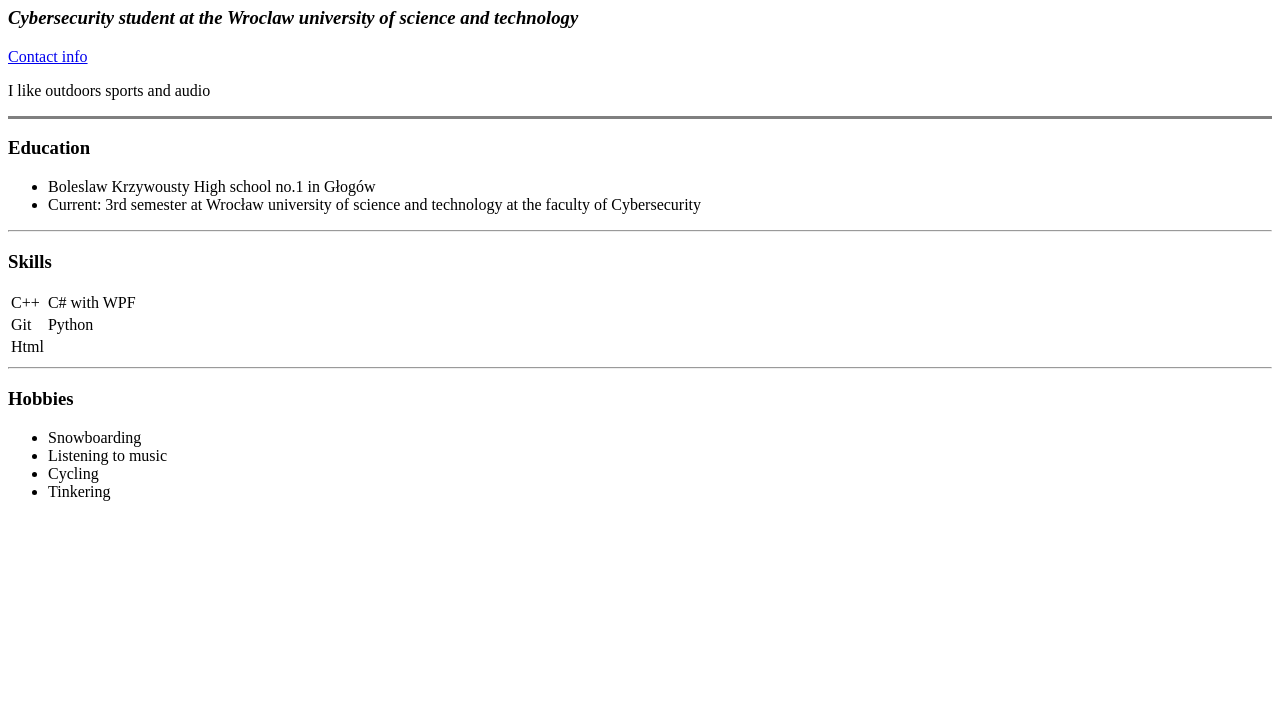
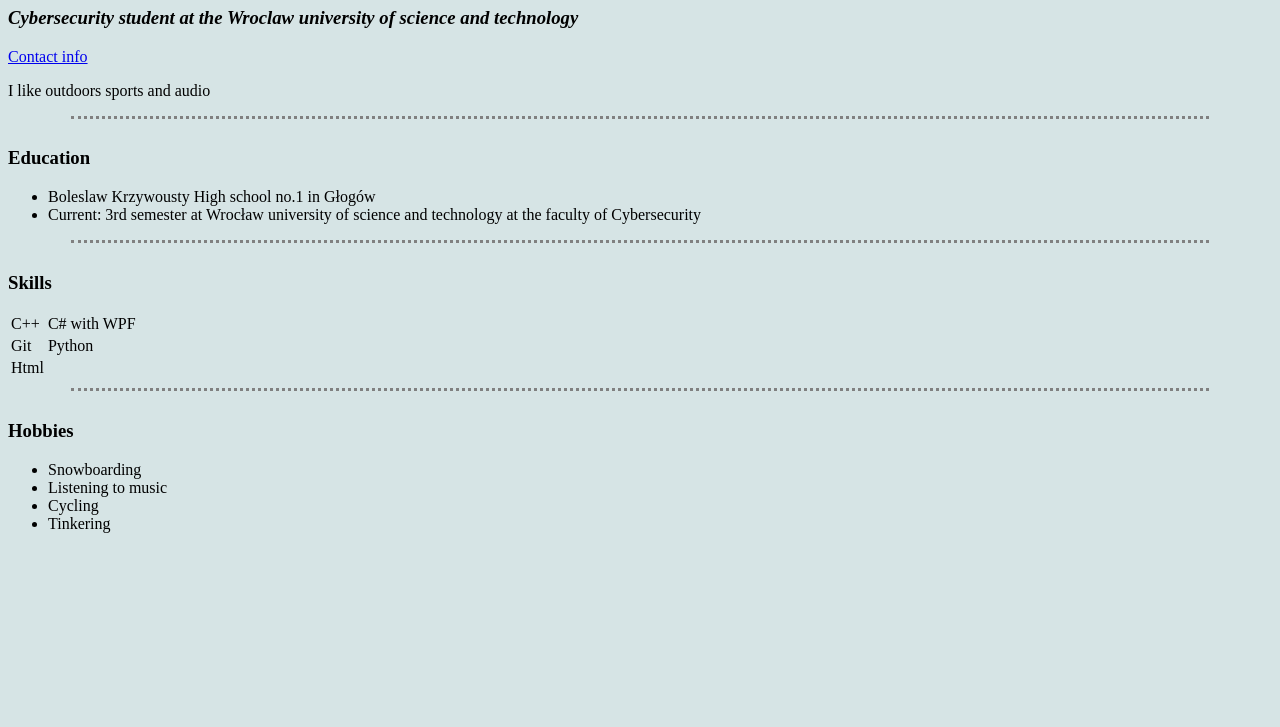
Before and after one commit to GasinskiN/web_development, a plain HTML site: page index.html in a window 1280 px wide. Shown: the part 73-800 px from the top of the page. Drawn offline with Linux system fonts and the light colour scheme.

Commit message:
Internal CSS with color and dotted lines

```diff
--- a/index.html
+++ b/index.html
@@ -4,13 +4,30 @@
     <meta charset="UTF-8">
 
     <title>Web development first site</title>
+    <style>
+        body
+        {
+            background-color: #D6E4E5;
+        }
+        hr
+        {
+            border-style: none;
+            border-top: dotted;
+            border-width: 3px;
+            border-color: grey;
+            height: 10px;
+            width: 90%;
+            background-color: #D6E4E5;
+        }
+
+    </style>
 </head>
 <body>
     <h1>Norman Gasinski</h1>
     <h3><em>Cybersecurity student at the Wroclaw university of science and technology</em></h3>
     <p><a href = contact.html>Contact info</a></p>
     <p>I like outdoors sports and audio</p>
-    <hr size = "3" noshade>
+    <hr>
     <h3><strong>Education</strong></h3>
     <ul>
         <li>Boleslaw Krzywousty High school no.1 in Głogów </li>
```
